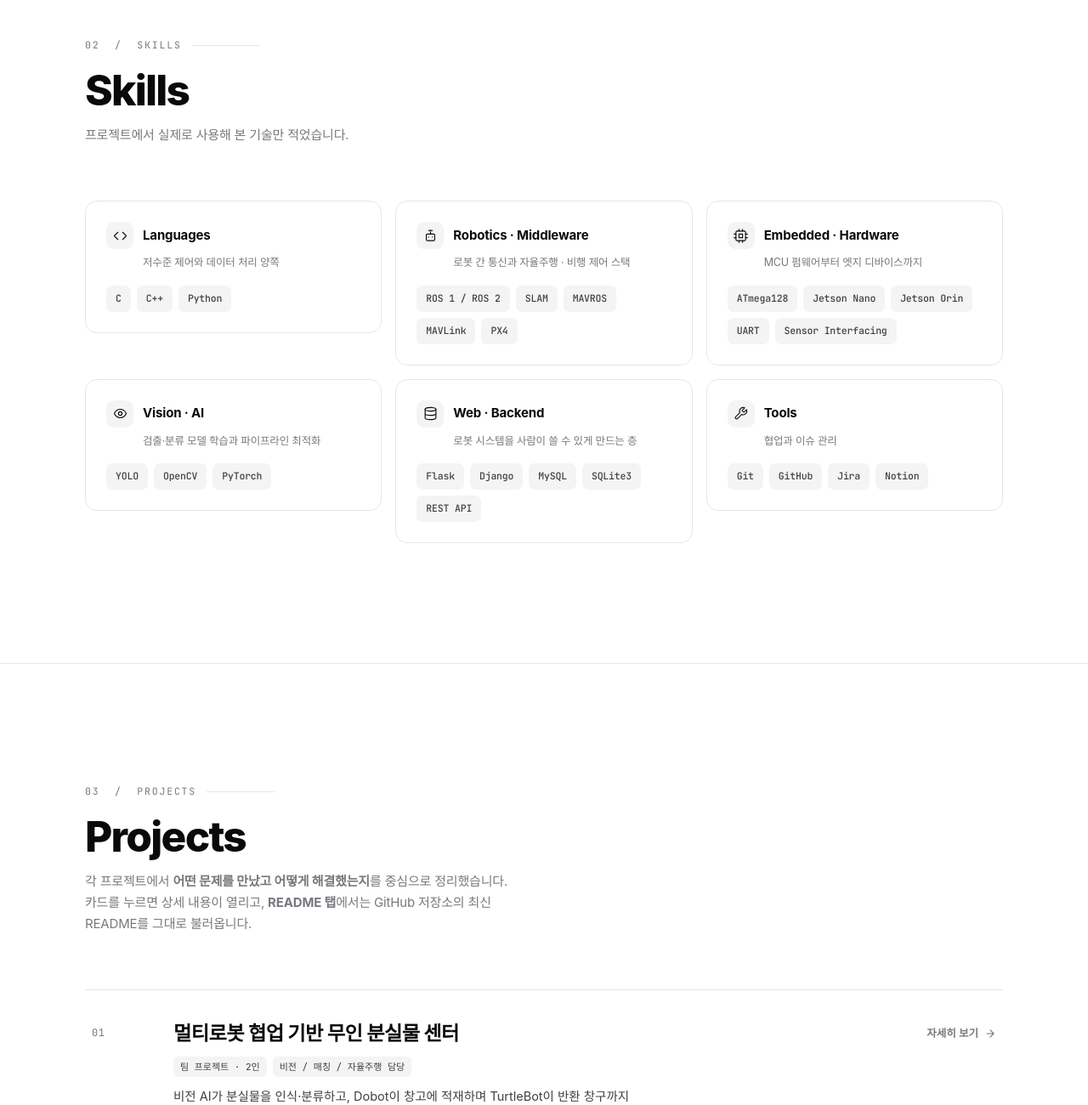
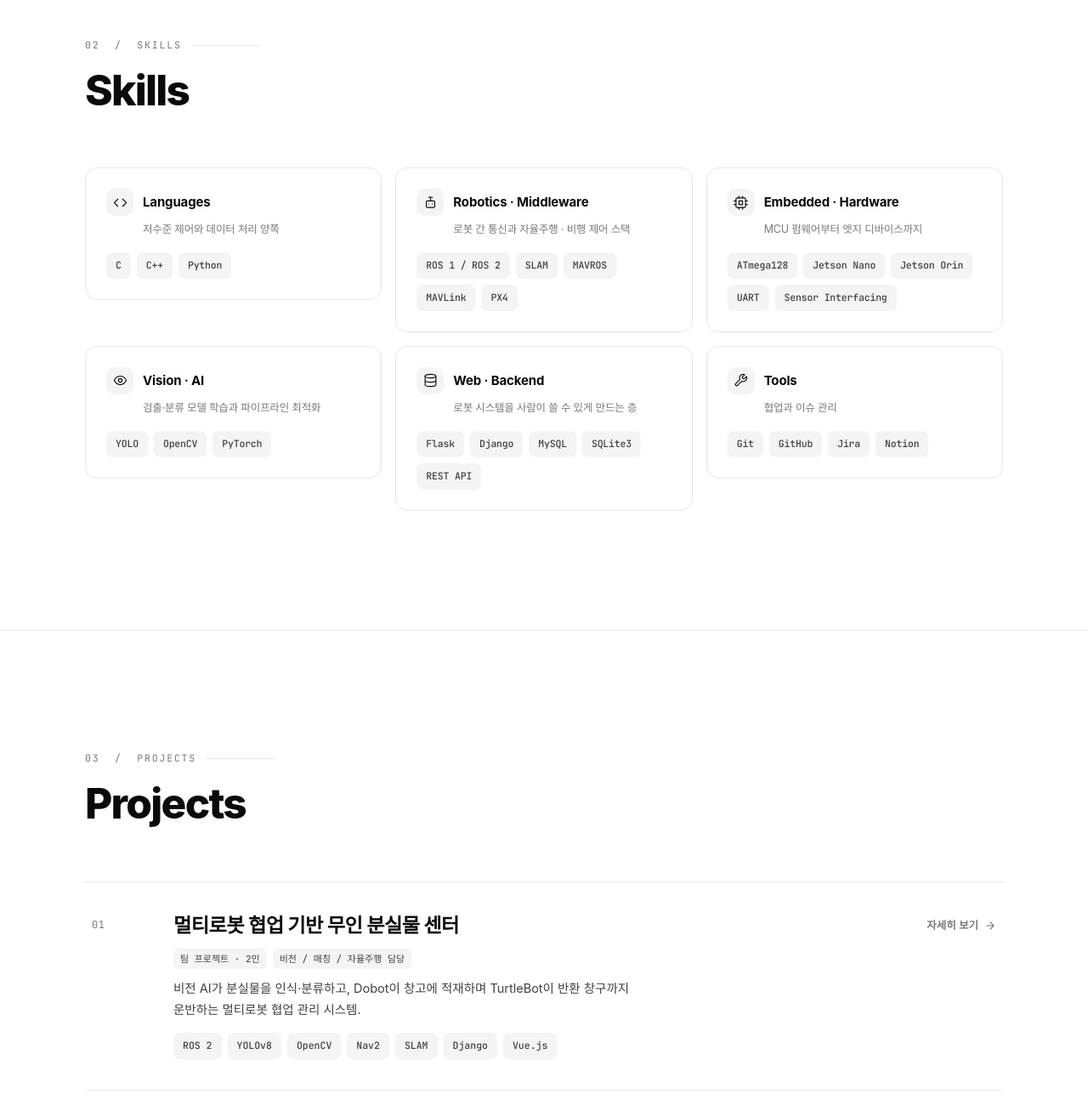
Before and after one commit to tlrma/tlrma.github.io, a plain HTML site: page index.html in a window 1280 px wide. Shown: the part 1828-3128 px from the top of the page at 85% size. Drawn offline with Linux system fonts and the light colour scheme; no server answers; a web font is replaced by a local one.

Commit message:
Update index.html

```diff
--- a/index.html
+++ b/index.html
@@ -775,7 +775,6 @@ footer{border-top:1px solid var(--line);padding:30px 0;}
     <div class="sec-head rv">
       <div class="sec-num">02 &nbsp;/&nbsp; SKILLS</div>
       <h2 class="sec-title">Skills</h2>
-      <p class="sec-desc">프로젝트에서 실제로 사용해 본 기술만 적었습니다.</p>
     </div>
     <div class="skills-grid">
 
@@ -859,7 +858,6 @@ footer{border-top:1px solid var(--line);padding:30px 0;}
     <div class="sec-head rv">
       <div class="sec-num">03 &nbsp;/&nbsp; PROJECTS</div>
       <h2 class="sec-title">Projects</h2>
-      <p class="sec-desc">각 프로젝트에서 <b>어떤 문제를 만났고 어떻게 해결했는지</b>를 중심으로 정리했습니다. 카드를 누르면 상세 내용이 열리고, <b>README 탭</b>에서는 GitHub 저장소의 최신 README를 그대로 불러옵니다.</p>
     </div>
 
     <div class="proj-list">
```
